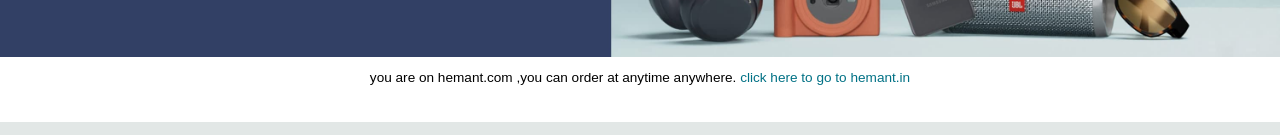
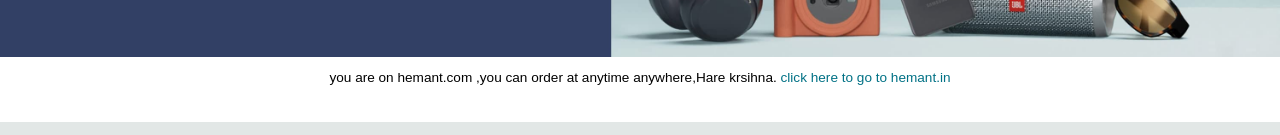
Before and after one commit to Hemant-wade/amazon-clone, a plain HTML site: page index.html in a window 1280 px wide. Shown: the part 243-378 px from the top of the page. Drawn offline with Linux system fonts and the light colour scheme.

Commit message:
hare krsihna added

```diff
--- a/index.html
+++ b/index.html
@@ -70,7 +70,7 @@
 
     <div class="hero-section"></div>
     <div class="hero-message">
-        <p>you are on hemant.com ,you can order at anytime anywhere. <a>click here to go to hemant.in</a></p>
+        <p>you are on hemant.com ,you can order at anytime anywhere,Hare krsihna. <a>click here to go to hemant.in</a></p>
     </div>
 
     <div class="shop-section">
```
